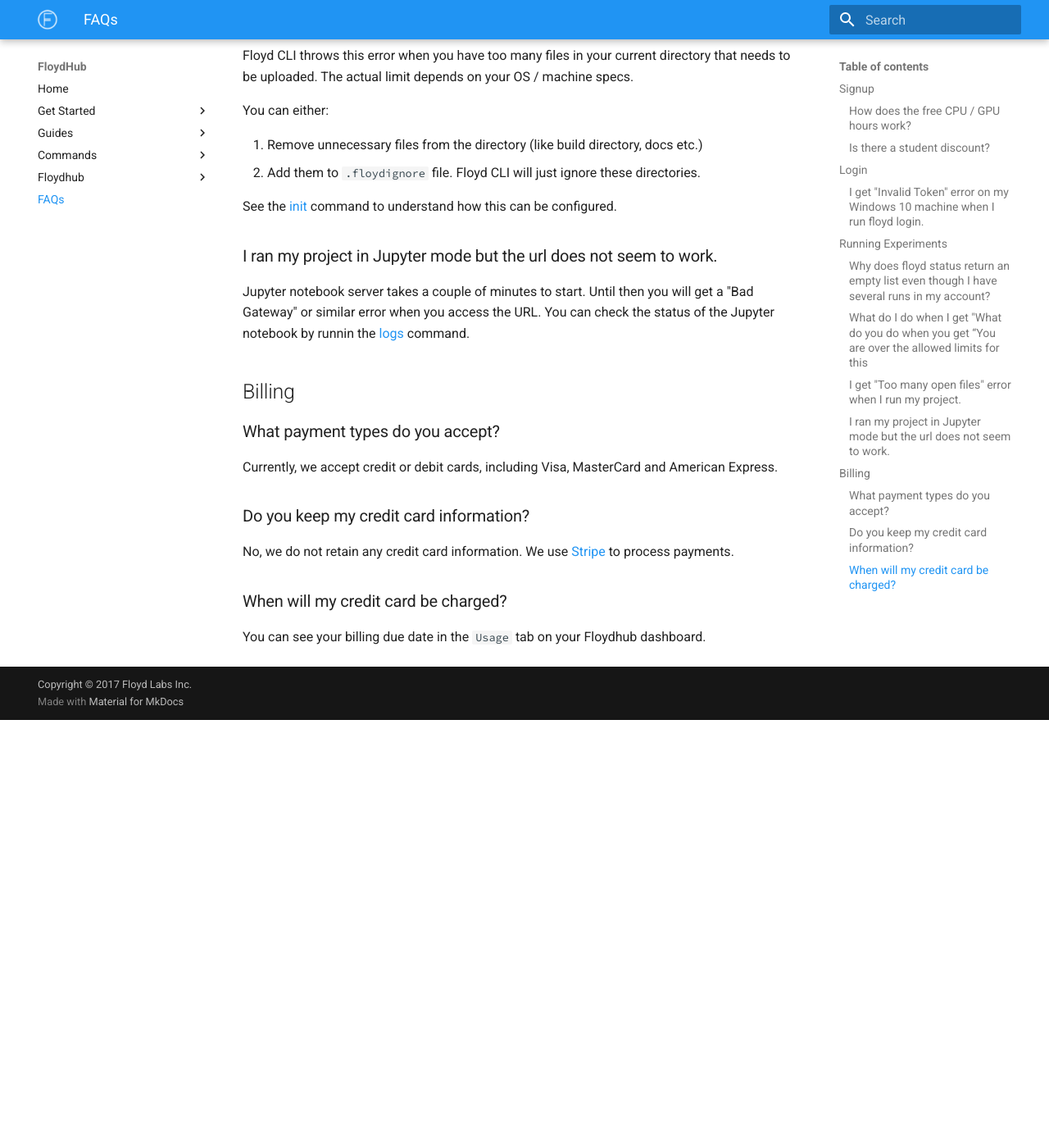
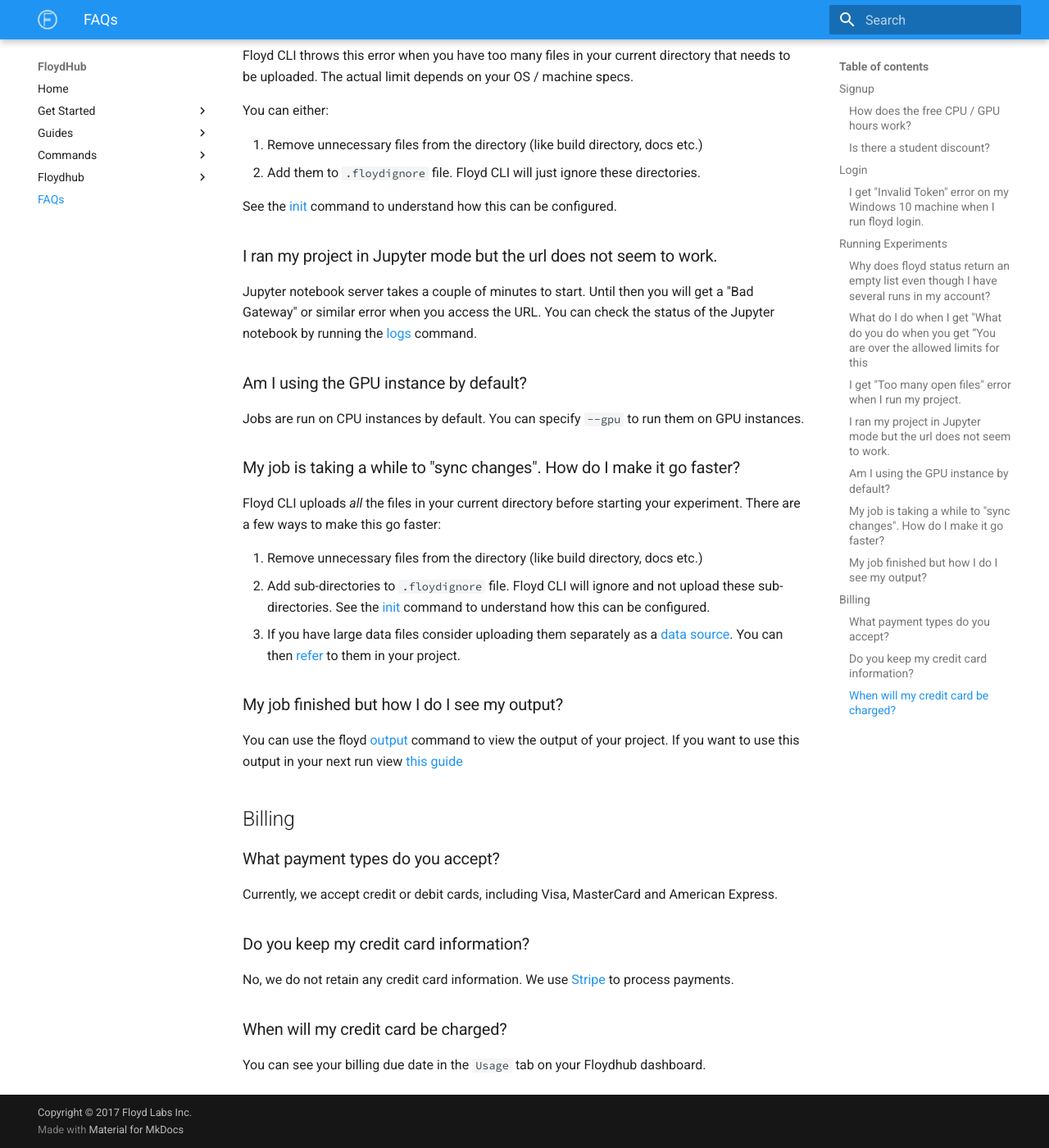
Before and after one commit to floydhub/floyd-docs, an MkDocs documentation site: the page built from docs/faq.md, in a window 1280 px wide and 1400 px high, scrolled down 1571 px. Shown: the whole window at 82% size. Built offline with MkDocs 1.6.1 and Material for MkDocs 9.7.7, drawn with Linux system fonts in a browser that asks for light colours; old or Windows-style settings are respelled for this version of MkDocs; before the commit the page ends 2449 px from its top, so only the background shows below that.

Commit message:
More expt FAQs

```diff
--- a/docs/faq.md
+++ b/docs/faq.md
@@ -10,6 +10,8 @@
 Not at the moment, but we are currently working out a Student Plan. We will post the details
 very soon :)
 
+
+
 ## Login
 
 ### I get "Invalid Token" error on my Windows 10 machine when I run floyd login.
@@ -19,6 +21,7 @@
 token right click on the top bar of the command shell and select Paste. See image below:
 
 ![Windows 10 Login](../img/login_win_10.jpg)
+
 
 
 ## Running Experiments
@@ -55,7 +58,31 @@
 
 Jupyter notebook server takes a couple of minutes to start. Until then you will get a "Bad Gateway"
 or similar error when you access the URL. You can check the status of the Jupyter notebook
-by runnin the [logs](../commands/logs) command.
+by running the [logs](../commands/logs) command.
+
+
+### Am I using the GPU instance by default?
+
+Jobs are run on CPU instances by default. You can specify `--gpu` to run them on GPU instances.
+
+
+### My job is taking a while to "sync changes". How do I make it go faster?
+
+Floyd CLI uploads *all* the files in your current directory before starting your experiment.
+There are a few ways to make this go faster:
+
+1. Remove unnecessary files from the directory (like build directory, docs etc.)
+2. Add sub-directories to `.floydignore` file. Floyd CLI will ignore and not upload these sub-directories.
+See the [init](../commands/init#description) command to understand how this can be configured.
+3. If you have large data files consider uploading them separately as a [data source](../commands/data).
+You can then [refer](../home/using_datasets#using-data-set-in-experiments) to them in your project.
+
+
+### My job finished but how I do I see my output?
+
+You can use the floyd [output](../commands/output) command to view the output of your
+project. If you want to use this output in your next run view [this guide](../home/managing_output)
+
 
 
 ## Billing
```
